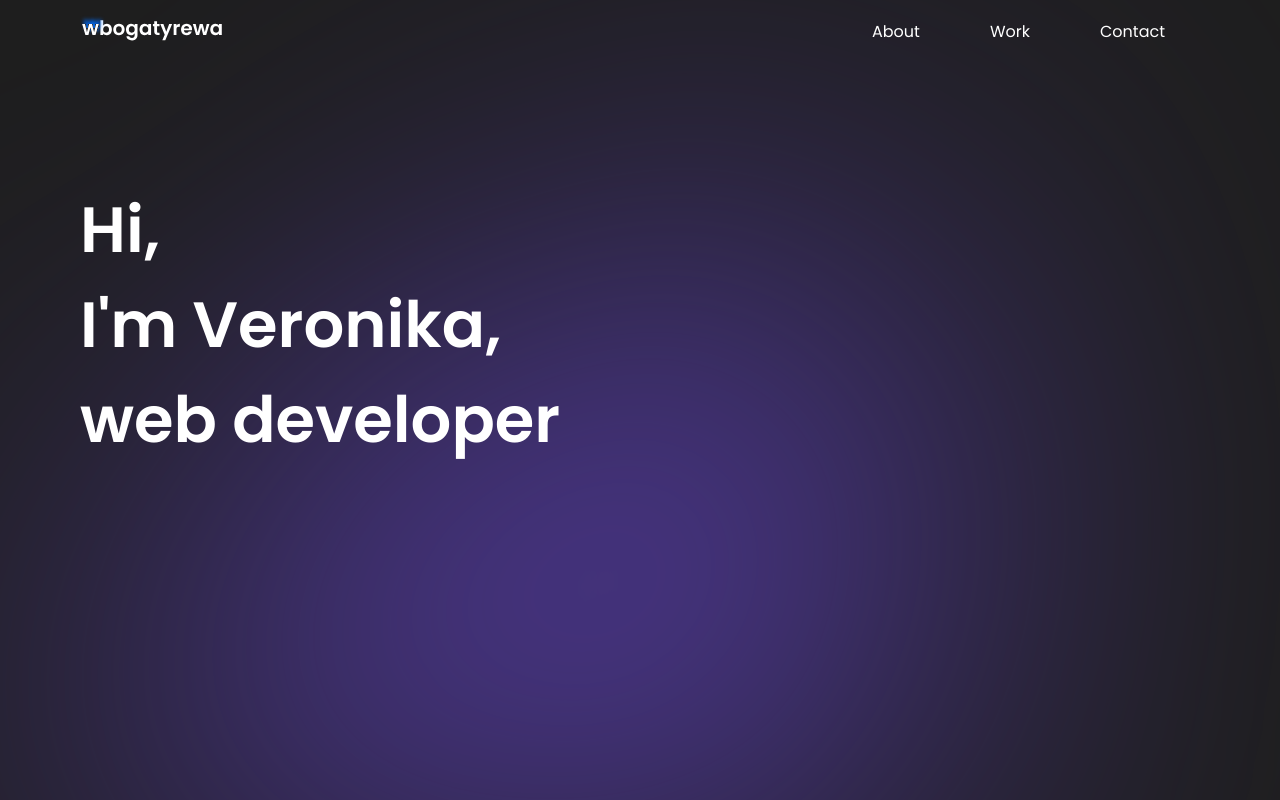
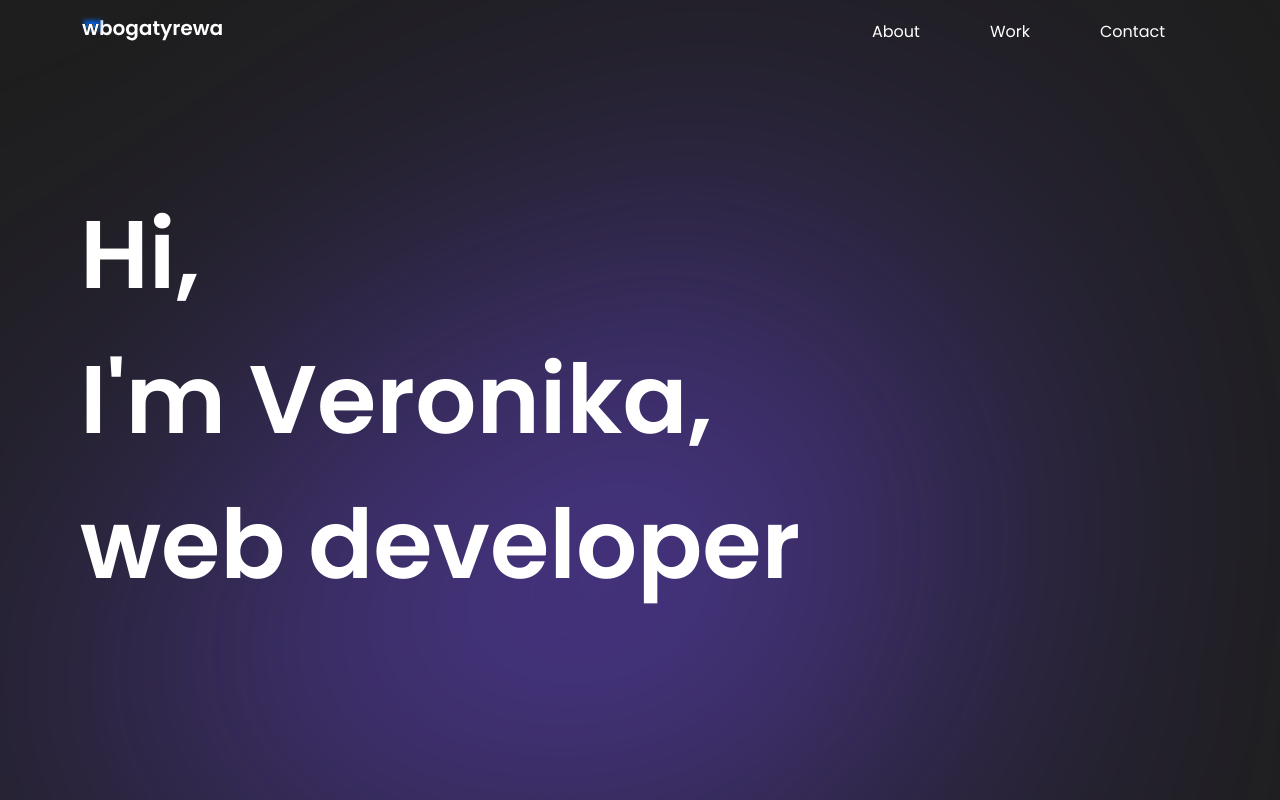
Before and after one commit to wbogatyrewa/portfolio, a React (Create React App) app: page / in a window 1280 px wide. Shown: the top 800 px of the page. Built offline with nearby package versions, Linux system fonts and the light colour scheme.

Commit message:
change H1 font size

```diff
--- a/src/components/TextComponents/TextComponents.style.ts
+++ b/src/components/TextComponents/TextComponents.style.ts
@@ -6,4 +6,8 @@ export const H1 = styled.h1`
   @media (min-width: 768px) {
     font-size: 4rem;
   }
+
+  @media (min-width: 992px) {
+    font-size: 6rem;
+  }
 `;
```
